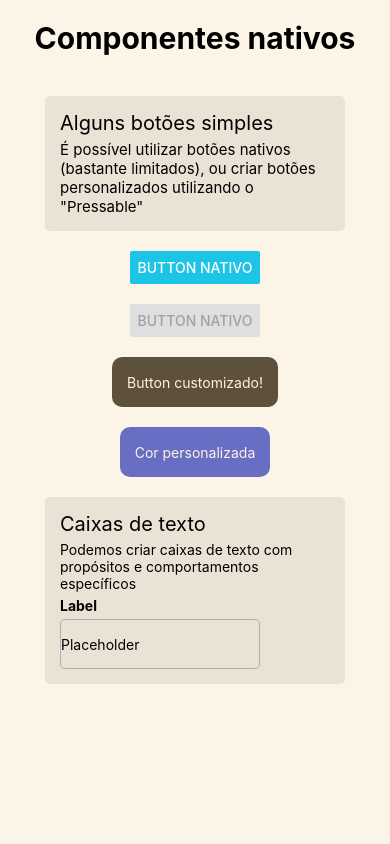
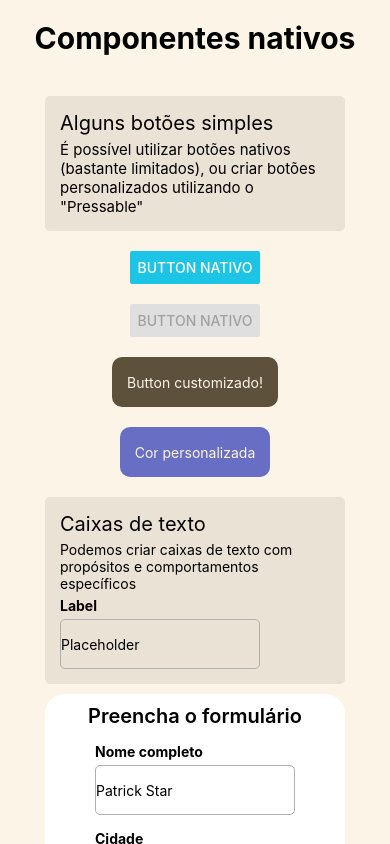
Before and after one commit to ederzin13/componentes-basicos, a React Native app: screen / in a window 390 px wide. Built offline with nearby package versions, Linux system fonts and the light colour scheme.

Commit message:
basic form

```diff
--- /dev/null
+++ b/components/Form/Form.tsx
@@ -0,0 +1,33 @@
+import { View, Text, StyleSheet } from "react-native";
+import React from "react";
+import Input from "./Input";
+import CustomButton from "../Buttons/CustomButton";
+import Switch from "./Switch";
+
+export default function Form() {
+	return (
+		<View style={styles.container}>
+			<Text style={styles.formTitle}>Preencha o formulário</Text>
+			<Input placeholder="Patrick Star" label="Nome completo"></Input>
+			<Input placeholder="Fenda do biquíni" label="Cidade"></Input>
+			{/* <Switch></Switch> */}
+			<CustomButton text="Enviar" color="#3f3f3f"></CustomButton>
+		</View>
+	);
+}
+
+const styles = StyleSheet.create({
+	container: {
+		alignItems: "center",
+		// justifyContent: "flex-start",
+		backgroundColor: "#ffffff",
+		borderRadius: 20,
+		padding: 10,
+		gap: 15,
+	},
+
+	formTitle: {
+		fontSize: 20,
+		fontWeight: "600",
+	},
+});
--- /dev/null
+++ b/components/Form/Switch.tsx
@@ -0,0 +1,14 @@
+import { View, Text } from "react-native";
+import React, { useState } from "react";
+
+export default function Switch() {
+	const [isEnabled, setIsEnabled] = useState<boolean>(false);
+
+	const toggleSwitch = () => setIsEnabled((previousState) => !previousState);
+
+	return (
+		<View>
+			<Switch></Switch>
+		</View>
+	);
+}
--- a/components/Sections/Inputs.tsx
+++ b/components/Sections/Inputs.tsx
@@ -1,12 +1,13 @@
-import { View, Text } from "react-native";
+import { View, Text, StyleSheet } from "react-native";
 import React from "react";
 import TextField from "../TextField";
 import Input from "../Form/Input";
 import { globalStyles } from "../../styles/globalStyles";
+import Form from "../Form/Form";
 
 export default function Inputs() {
 	return (
-		<View>
+		<View style={styles.container}>
 			<TextField>
 				<Text style={globalStyles.caption}>Caixas de texto</Text>
 				<Text>
@@ -15,6 +16,13 @@ export default function Inputs() {
 				</Text>
 				<Input label="Label" placeholder="Placeholder"></Input>
 			</TextField>
+			<Form></Form>
 		</View>
 	);
 }
+
+const styles = StyleSheet.create({
+	container: {
+		gap: 10,
+	},
+});
```
Also changed, not shown: app.json (indentation only), package.json (indentation only), 1 other file (tests, documents, lock files or other folders).
